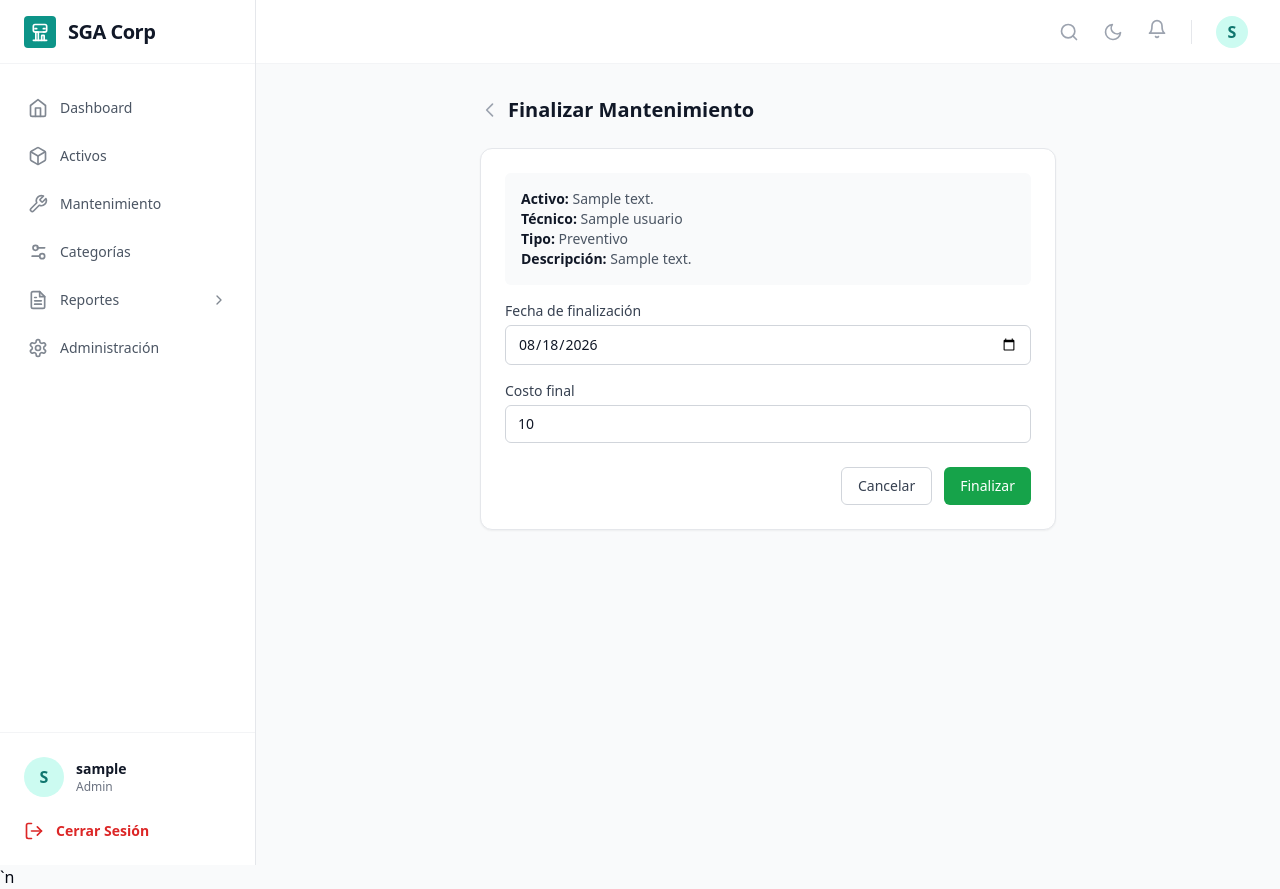
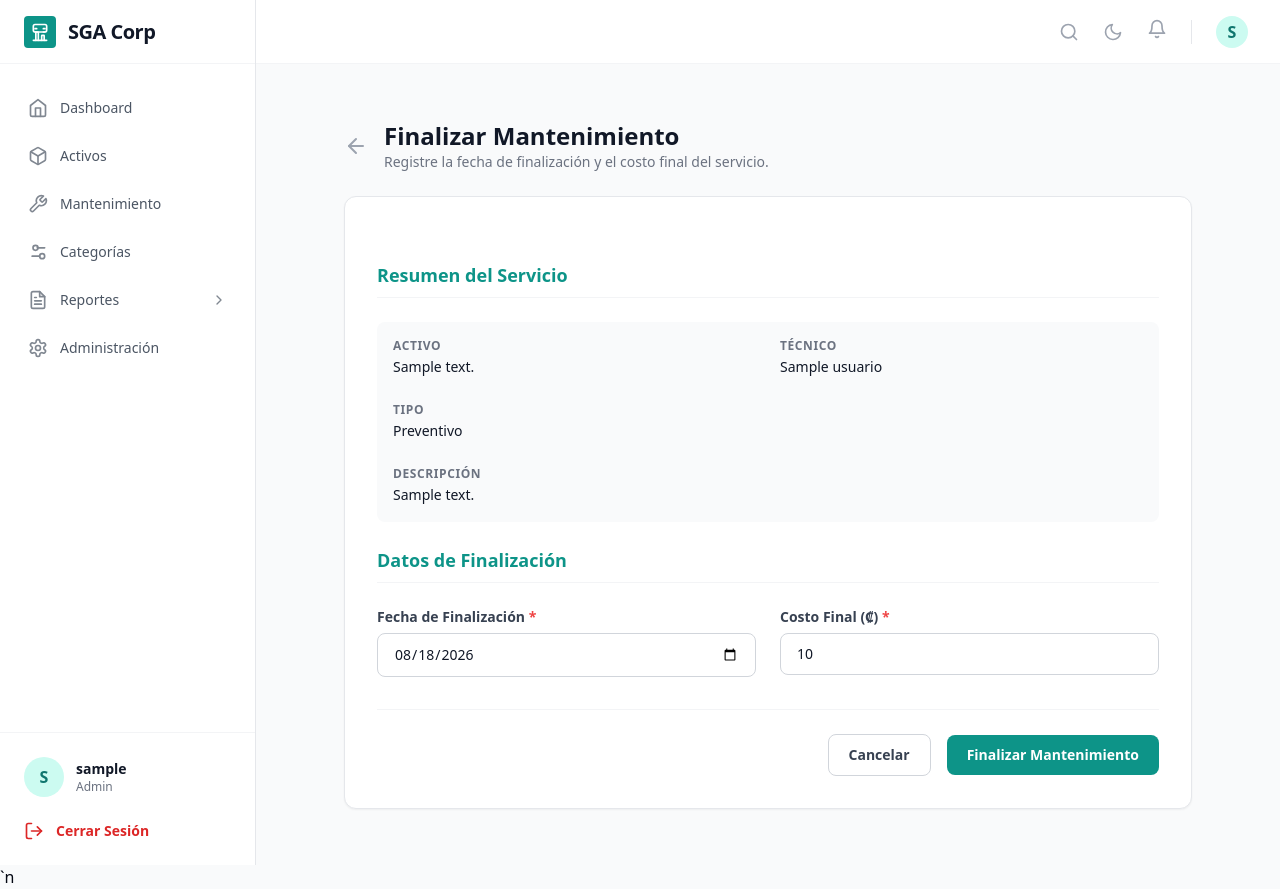
Before and after one commit to Acevedo26/Sistema-de-Gestion-de-Activos-SGA, an ASP.NET Core app: page /mantenimiento/finalizar/00000000-0000-0000-0000-000000000001 in a window 1280 px wide. Run offline with ASP.NET Core 8, Linux system fonts and the light colour scheme; the visitor is signed in with stand-in values (Sample User, id 1); tables that the repository leaves empty hold one stand-in row (values such as "Sample post"); the project's own start-up code is not run, and a stand-in starts its controllers and pages; some libraries are stand-ins or nearby versions.

Commit message:
UI: Refactorizar FinalizarMantenimiento con SweetAlert2 y formato corporativo y agregar edición de Estado en ActivoForm

```diff
--- a/Components/Pages/Mantenimiento/FinalizarMantenimiento.razor
+++ b/Components/Pages/Mantenimiento/FinalizarMantenimiento.razor
@@ -4,59 +4,92 @@
 @using Sistema_de_Gestion_de_Activos.Application.Interfaces
 @inject IMantenimientoService MantenimientoService
 @inject NavigationManager Navigation
+@inject Sistema_de_Gestion_de_Activos.Application.Interfaces.IAlertService AlertService
 
 <PageTitle>Finalizar Mantenimiento</PageTitle>
 
-<div class="max-w-xl mx-auto">
-    <div class="flex items-center gap-2 mb-6">
-        <a href="/mantenimiento" class="text-gray-400 hover:text-gray-600 dark:hover:text-gray-200">
-            <svg class="w-5 h-5" fill="none" stroke="currentColor" viewBox="0 0 24 24">
-                <path stroke-linecap="round" stroke-linejoin="round" stroke-width="2" d="M15 19l-7-7 7-7"></path>
-            </svg>
+<div class="max-w-4xl mx-auto p-4 md:p-6">
+    <!-- Header -->
+    <div class="flex items-center gap-4 mb-6">
+        <a href="/mantenimientos" class="text-gray-400 hover:text-gray-600 dark:hover:text-gray-200">
+            <svg class="w-6 h-6" fill="none" stroke="currentColor" stroke-width="2" viewBox="0 0 24 24" stroke-linecap="round" stroke-linejoin="round"><line x1="19" y1="12" x2="5" y2="12"></line><polyline points="12 19 5 12 12 5"></polyline></svg>
         </a>
-        <h4 class="text-xl font-bold text-gray-900 dark:text-white mb-0">Finalizar Mantenimiento</h4>
+        <div>
+            <h1 class="text-2xl font-bold text-gray-900 dark:text-white">Finalizar Mantenimiento</h1>
+            <p class="text-sm text-gray-500 dark:text-gray-400">Registre la fecha de finalización y el costo final del servicio.</p>
+        </div>
     </div>
 
     @if (mantenimiento == null)
     {
-        <p class="text-gray-400">Cargando...</p>
+        <div class="flex justify-center py-12">
+            <p class="text-gray-500">Cargando...</p>
+        </div>
     }
     else
     {
-        <div class="bg-white dark:bg-gray-800 rounded-xl shadow-sm border border-gray-200 dark:border-gray-700 p-6 space-y-4">
+        <!-- Form Card -->
+        <div class="bg-white dark:bg-gray-900 rounded-xl shadow-sm border border-gray-200 dark:border-gray-800 p-6 md:p-8">
+            <EditForm Model="modelo" OnValidSubmit="Guardar" class="space-y-8">
+                <DataAnnotationsValidator />
 
-            @if (!string.IsNullOrEmpty(error))
-            {
-                <div class="bg-red-50 border-l-4 border-red-500 text-red-800 p-3 rounded text-sm dark:bg-red-900/30 dark:border-red-500 dark:text-red-200">
-                    @error
+                <!-- Section 1 -->
+                <div>
+                    <h3 class="text-lg font-semibold text-primary-600 dark:text-primary-500 mb-6 border-b border-gray-100 dark:border-gray-800 pb-2">Resumen del Servicio</h3>
+
+                    <div class="grid grid-cols-1 md:grid-cols-2 gap-6 bg-gray-50 dark:bg-gray-800/50 p-4 rounded-lg mb-6">
+                        <div>
+                            <span class="block text-xs font-semibold text-gray-500 uppercase tracking-wider">Activo</span>
+                            <span class="text-sm text-gray-900 dark:text-gray-200">@mantenimiento.ActivoDescripcion</span>
                         </div>
-            }
+                        <div>
+                            <span class="block text-xs font-semibold text-gray-500 uppercase tracking-wider">Técnico</span>
+                            <span class="text-sm text-gray-900 dark:text-gray-200">@mantenimiento.TecnicoNombre</span>
+                        </div>
+                        <div>
+                            <span class="block text-xs font-semibold text-gray-500 uppercase tracking-wider">Tipo</span>
+                            <span class="text-sm text-gray-900 dark:text-gray-200">@mantenimiento.Tipo</span>
+                        </div>
+                        <div class="md:col-span-2">
+                            <span class="block text-xs font-semibold text-gray-500 uppercase tracking-wider">Descripción</span>
+                            <span class="text-sm text-gray-900 dark:text-gray-200">@mantenimiento.Descripcion</span>
+                        </div>
+                    </div>
 
-            <div class="bg-gray-50 dark:bg-gray-900/50 rounded-md p-4 text-sm text-gray-600 dark:text-gray-300">
-                <p><span class="font-semibold text-gray-900 dark:text-white">Activo:</span> @mantenimiento.ActivoDescripcion</p>
-                <p><span class="font-semibold text-gray-900 dark:text-white">Técnico:</span> @mantenimiento.TecnicoNombre</p>
-                <p><span class="font-semibold text-gray-900 dark:text-white">Tipo:</span> @mantenimiento.Tipo</p>
-                <p><span class="font-semibold text-gray-900 dark:text-white">Descripción:</span> @mantenimiento.Descripcion</p>
+                    <h3 class="text-lg font-semibold text-primary-600 dark:text-primary-500 mb-6 border-b border-gray-100 dark:border-gray-800 pb-2">Datos de Finalización</h3>
+
+                    <div class="grid grid-cols-1 md:grid-cols-2 gap-6">
+                        <div>
+                            <label class="block text-sm font-semibold text-gray-700 dark:text-gray-300 mb-1.5">Fecha de Finalización <span class="text-red-500">*</span></label>
+                            <input type="date" class="w-full rounded-lg border border-gray-300 dark:border-gray-700 bg-white dark:bg-gray-800 px-4 py-2.5 text-sm focus:outline-none focus:ring-2 focus:ring-primary-500/20 focus:border-primary-500 transition-colors" @bind="fechaFin" @bind:format="yyyy-MM-dd" />
                         </div>
 
                         <div>
-                <label class="block text-sm font-medium text-gray-700 dark:text-gray-300 mb-1">Fecha de finalización</label>
-                <input type="date" class="w-full rounded-md border border-gray-300 dark:bg-gray-900 dark:border-gray-600 dark:text-white px-3 py-2 text-sm" @bind="fechaFin" @bind:format="yyyy-MM-dd" />
+                            <label class="block text-sm font-semibold text-gray-700 dark:text-gray-300 mb-1.5">Costo Final (₡) <span class="text-red-500">*</span></label>
+                            <InputNumber step="0.01" min="0" class="w-full rounded-lg border border-gray-300 dark:border-gray-700 bg-white dark:bg-gray-800 px-4 py-2.5 text-sm focus:outline-none focus:ring-2 focus:ring-primary-500/20 focus:border-primary-500 transition-colors" @bind-Value="modelo.Costo" />
+                            <ValidationMessage For="@(() => modelo.Costo)" class="text-red-500 text-xs mt-1" />
+                        </div>
+                    </div>
                 </div>
 
-            <div>
-                <label class="block text-sm font-medium text-gray-700 dark:text-gray-300 mb-1">Costo final</label>
-                <input type="number" step="0.01" min="0" class="w-full rounded-md border border-gray-300 dark:bg-gray-900 dark:border-gray-600 dark:text-white px-3 py-2 text-sm" @bind="modelo.Costo" />
-            </div>
-
-            <div class="flex justify-end gap-3 pt-2">
-                <a href="/mantenimiento" class="px-4 py-2 text-sm font-medium text-gray-700 bg-white border border-gray-300 rounded-md hover:bg-gray-50 dark:bg-gray-700 dark:text-gray-200 dark:border-gray-600">
+                <!-- Footer Actions -->
+                <div class="flex items-center justify-end gap-4 pt-6 border-t border-gray-100 dark:border-gray-800">
+                    <a href="/mantenimientos" class="px-5 py-2.5 text-sm font-semibold text-gray-700 dark:text-gray-300 bg-white dark:bg-gray-900 border border-gray-300 dark:border-gray-700 rounded-lg hover:bg-gray-50 dark:hover:bg-gray-800 transition-colors">
                         Cancelar
                     </a>
-                <button type="button" class="px-4 py-2 text-sm font-medium text-white bg-green-600 rounded-md hover:bg-green-700" @onclick="Guardar">
-                    Finalizar
+                    <button type="submit" disabled="@isSubmitting" class="px-5 py-2.5 text-sm font-semibold text-white bg-primary-600 rounded-lg hover:bg-primary-700 transition-colors disabled:opacity-50 disabled:cursor-not-allowed flex items-center gap-2">
+                        @if (isSubmitting)
+                        {
+                            <svg class="animate-spin h-4 w-4 text-white" xmlns="http://www.w3.org/2000/svg" fill="none" viewBox="0 0 24 24"><circle class="opacity-25" cx="12" cy="12" r="10" stroke="currentColor" stroke-width="4"></circle><path class="opacity-75" fill="currentColor" d="M4 12a8 8 0 018-8V0C5.373 0 0 5.373 0 12h4zm2 5.291A7.962 7.962 0 014 12H0c0 3.042 1.135 5.824 3 7.938l3-2.647z"></path></svg>
+                            <span>Guardando...</span>
+                        }
+                        else
+                        {
+                            <span>Finalizar Mantenimiento</span>
+                        }
                     </button>
                 </div>
+            </EditForm>
         </div>
     }
 </div>
@@ -68,7 +101,7 @@
     private MantenimientoResponseDto? mantenimiento;
     private MantenimientoFinalizarDto modelo = new();
     private DateTime fechaFin = DateTime.Today;
-    private string? error;
+    private bool isSubmitting;
 
     protected override async Task OnInitializedAsync()
     {
@@ -79,7 +112,8 @@
         }
         catch (KeyNotFoundException)
         {
-            error = "Mantenimiento no encontrado.";
+            await AlertService.ShowErrorAsync("Error", "Mantenimiento no encontrado.");
+            Navigation.NavigateTo("/mantenimientos");
         }
     }
 
@@ -87,17 +121,22 @@
     {
         if (mantenimiento == null) return;
 
-        error = null;
+        isSubmitting = true;
         modelo.FechaFin = fechaFin;
 
         try
         {
             await MantenimientoService.FinalizarAsync(Id, modelo);
-            Navigation.NavigateTo("/mantenimiento");
+            await AlertService.ShowSuccessAsync("Éxito", "Mantenimiento finalizado correctamente.");
+            Navigation.NavigateTo("/mantenimientos");
         }
         catch (Exception ex)
         {
-            error = ex.Message;
+            await AlertService.ShowErrorAsync("Error al finalizar", ex.Message);
+        }
+        finally
+        {
+            isSubmitting = false;
         }
     }
 }
```
Also changed, not shown: Components/Pages/ActivoForm.razor (+14 -0 lines). Lines whose indentation alone changed are shown as unchanged.
